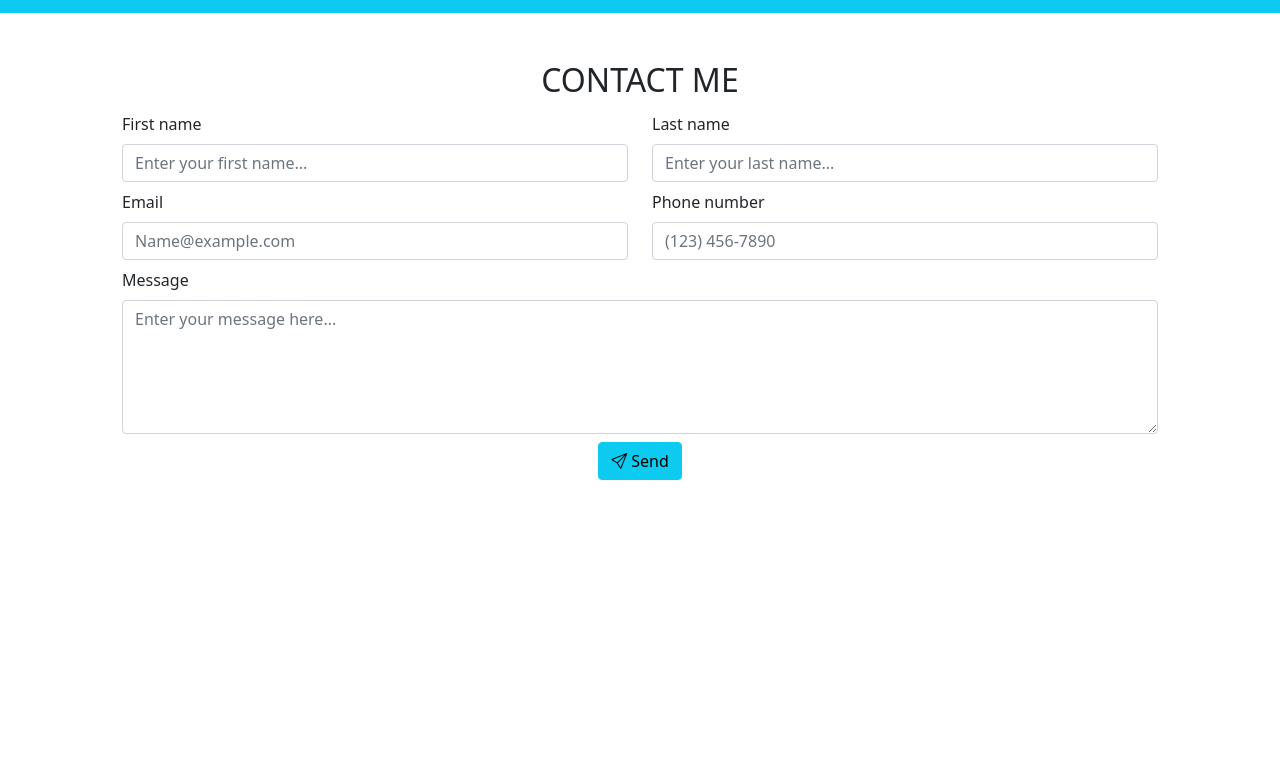
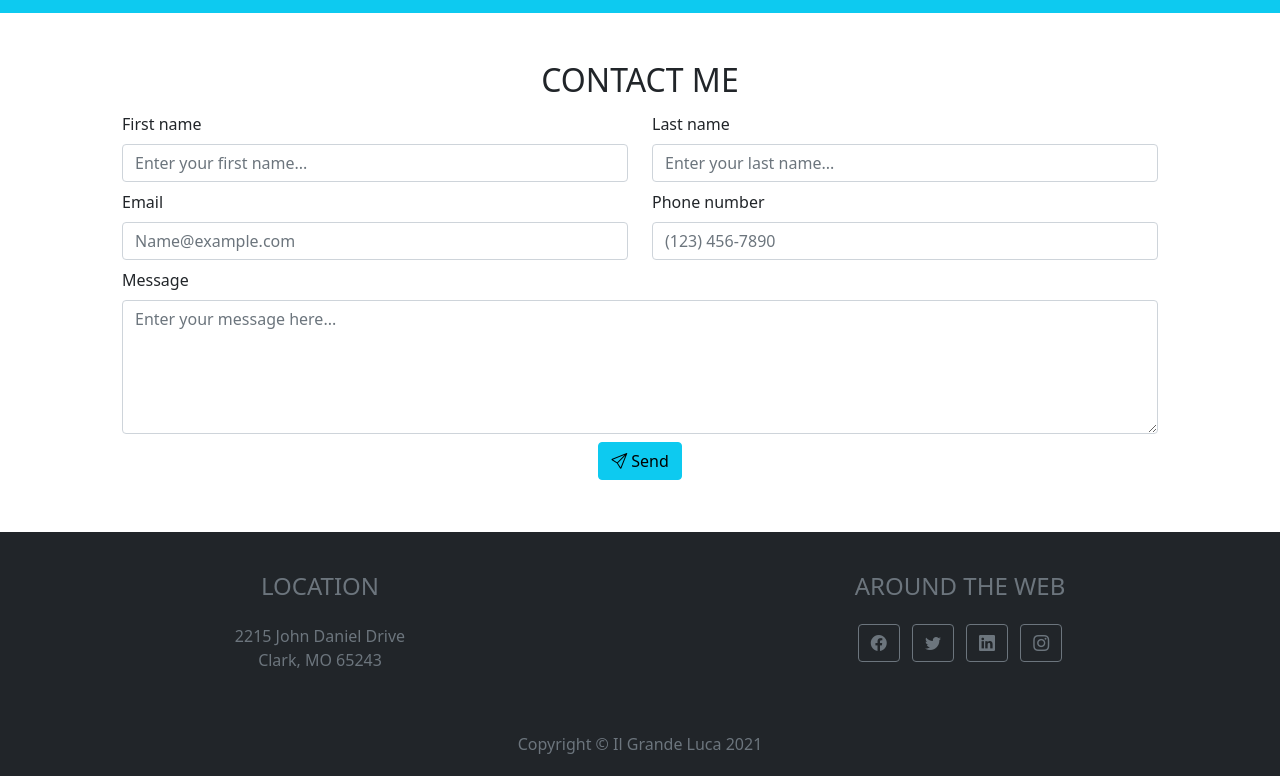
Before and after one commit to IlGrandeLuca/bootstrap-freelancer, a plain HTML site: page index.html in a window 1280 px wide. Shown: the part 1796-2572 px from the top of the page. Before the commit the page ends 2280 px from the top, so only its background shows below. Drawn offline with nearby package versions, Linux system fonts and the light colour scheme.

Commit message:
Footer added

```diff
--- a/index.html
+++ b/index.html
@@ -10,7 +10,7 @@
 </head>
 <body>
     <!-- Navbar -->
-    <nav class="navbar navbar-expand-lg navbar-dark bg-dark">
+    <nav class="navbar navbar-expand-lg navbar-dark bg-black">
         <div class="container-fluid">
             <span class="navbar-brand text-info ps-5"><i class="bi bi-code-square"></i>&nbsp;Portfolio</span>
             <a href="#Contact-me" class="text-uppercase link-info pe-5">Contact me</a>
@@ -155,16 +155,36 @@
                     <label class="form-label" for="phone-n">Phone number</label>
                     <input class="form-control" type="tel" placeholder="(123)&nbsp;456-7890" id="phone-n" required>
                 </div>
-                <div class="col-10 text-start">
+                <div class="col-12 col-sm-10 text-start">
                     <label class="form-label" for="text-a">Message</label>
                     <textarea class="form-control" placeholder="Enter your message here..." rows="5" id="text-a"></textarea>
                 </div>
                 <div class="col-12">
-                    <button type="submit" class="btn btn-info"><i class="bi bi-send"></i>&nbsp;Send</button>
+                    <button type="submit" class="btn btn-info mb-5"><i class="bi bi-send"></i>&nbsp;Send</button>
                 </div>
             </form>
     </div>
     <!-- Footer -->
-    <footer></footer>
+    <footer class="container-fluid bg-dark text-center text-secondary">
+        <div class="row text-center pt-3 justify-content-center">
+            <div class="col-12 col-sm-6 my-4">
+                <h3 class="text-uppercase h4">Location</h3>
+                <p class="pt-3">
+                    2215 John Daniel Drive<br>
+                    Clark, MO 65243
+                </p>
+            </div>
+            <div class="col-12 col-sm-6 my-4">
+                <h3 class="text-uppercase h4">Around the web</h3>
+                <button type="button" class="btn btn-outline-secondary mx-1 my-3"><i class="bi bi-facebook"></i></button>
+                <button type="button" class="btn btn-outline-secondary mx-1 my-3"><i class="bi bi-twitter"></i></button>
+                <button type="button" class="btn btn-outline-secondary mx-1 my-3"><i class="bi bi-linkedin"></i></button>
+                <button type="button" class="btn btn-outline-secondary mx-1 my-3"><i class="bi bi-instagram"></i></button>
+            </div>
+            <div class="col-12 p-3 m-1">
+                <span>Copyright &copy; Il Grande Luca 2021</span>
+            </div>
+        </div>
+    </footer>
 </body>
 </html>
```
